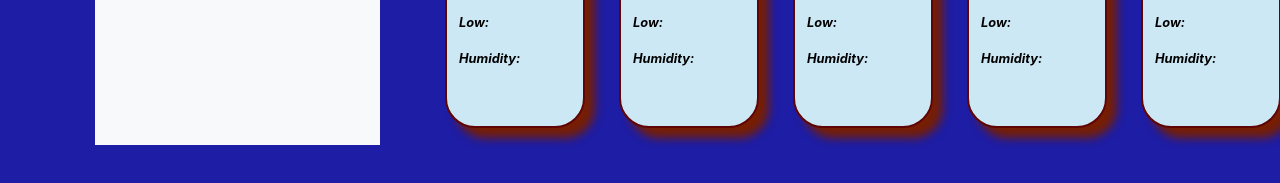
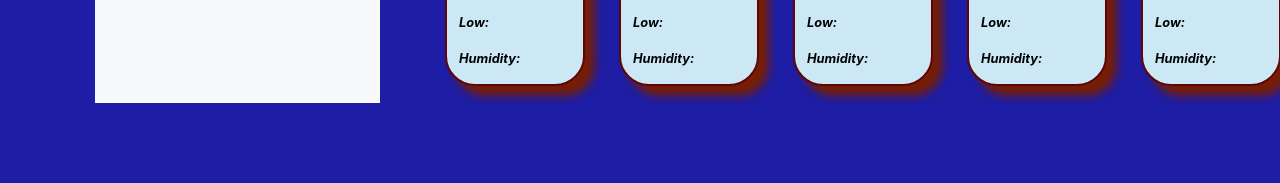
Before and after one commit to bilalfarrukh2000/cool-weather-dashboard, a plain HTML site: page index.html in a window 1280 px wide. Shown: the part 521-704 px from the top of the page. Drawn offline with nearby package versions, Linux system fonts and the light colour scheme.

Commit message:
fix styling in card

```diff
--- a/assets/css/style.css
+++ b/assets/css/style.css
@@ -130,6 +130,7 @@
 
   .five-cards{
     background-color: rgb(205, 232, 245);
+    height: 800px;
   }
    .col-sm div {
      font-weight: bold;
--- a/assets/js/script.js
+++ b/assets/js/script.js
@@ -39,8 +39,8 @@ function citysearch() {
 
 
         $("#cityname").text(cityname);
-        $("#citytemp").text( $LiveTemp);
-        $("#cityhumidity").text( $LiveHumidity);
+        $("#tempcity").text($LiveTemp);
+        $("#humcity").text( $LiveHumidity);
         $("#windspeed").text( $LiveWind);
         $("#weathericon").attr({ "src": $LiveIconURL, "alt": "Current Weather Icon" });
 
--- a/index.html
+++ b/index.html
@@ -1,6 +1,7 @@
 <!DOCTYPE html>
 <html lang="en">
 <!--head-->
+
 <head>
     <title>Weather Dashboard</title>
     <meta charset="UTF-8">
@@ -56,7 +57,7 @@
                 <div class="container">
                     <div class="card card-body current-view" id="current-view">
                         <div class="card-title " id="cityinfos">
-                            <h2 id="City Name">City Name :</h2>
+                            <h2 id="cityname">City Name :</h2>
                             <p id="currentdate"></p>
                             <img id="weathericon">
                             <h6 class="card-subtitle mb-2 "> Temperature : <span id="tempcity"></span></h6>
@@ -74,8 +75,7 @@
                         <h5>5 Days Forecast</h5>
                         <div class="row">
                             <div class="col-sm">
-                                <div class="card  five-cards">
-
+                                <div class="card  five-cards" style="height: fit-content;">
                                     <div class="card-title" id="day0">Date</div>
                                     <img class="icons" id="icon0">
                                     <p id="highday0">High:</p>
@@ -84,7 +84,7 @@
                                 </div>
                             </div>
                             <div class="col-sm">
-                                <div class="card  five-cards">
+                                <div class="card  five-cards" style="height: fit-content;">
                                     <div class="card-title" id="day1">Date</div>
                                     <img class="icons" id="icon1">
                                     <p id="highday1">High:</p>
@@ -93,7 +93,7 @@
                                 </div>
                             </div>
                             <div class="col-sm">
-                                <div class="card  five-cards">
+                                <div class="card  five-cards" style="height: fit-content;">
                                     <div class="card-title" id="day2">Date</div>
                                     <img class="icons" id="icon2">
                                     <p id="highday2">High:</p>
@@ -102,7 +102,7 @@
                                 </div>
                             </div>
                             <div class="col-sm">
-                                <div class="card  five-cards">
+                                <div class="card  five-cards" style="height: fit-content;">
                                     <div class="card-title" id="day3">Date</div>
                                     <img class="icons" id="icon3">
                                     <p id="highday3">High:</p>
@@ -111,7 +111,7 @@
                                 </div>
                             </div>
                             <div class="col-sm">
-                                <div class="card  five-cards">
+                                <div class="card  five-cards" style="height: fit-content;">
                                     <div class="card-title" id="day4">Date</div>
                                     <img class="icons" id="icon4">
                                     <p id="highday4">High:</p>
```
